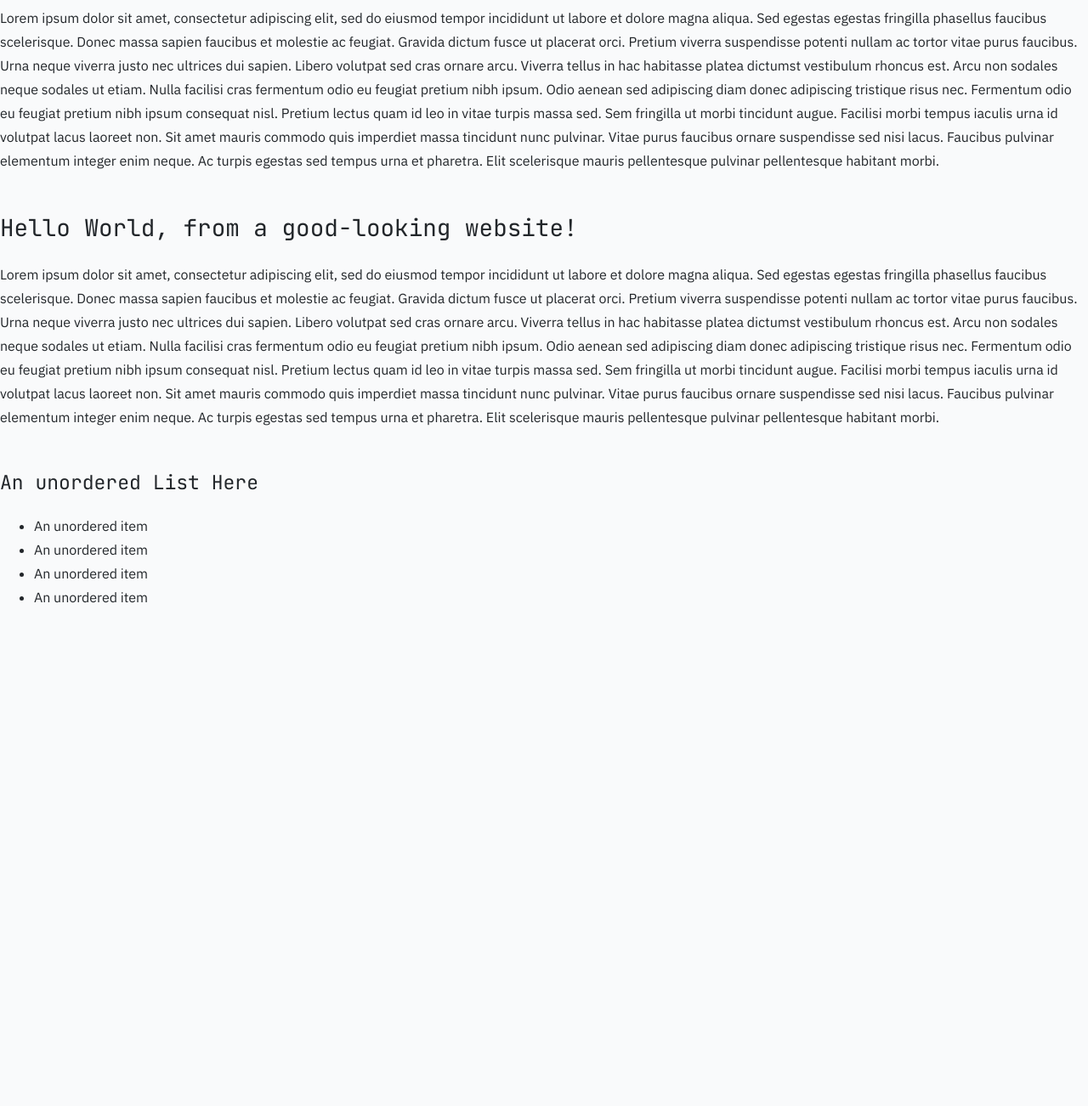
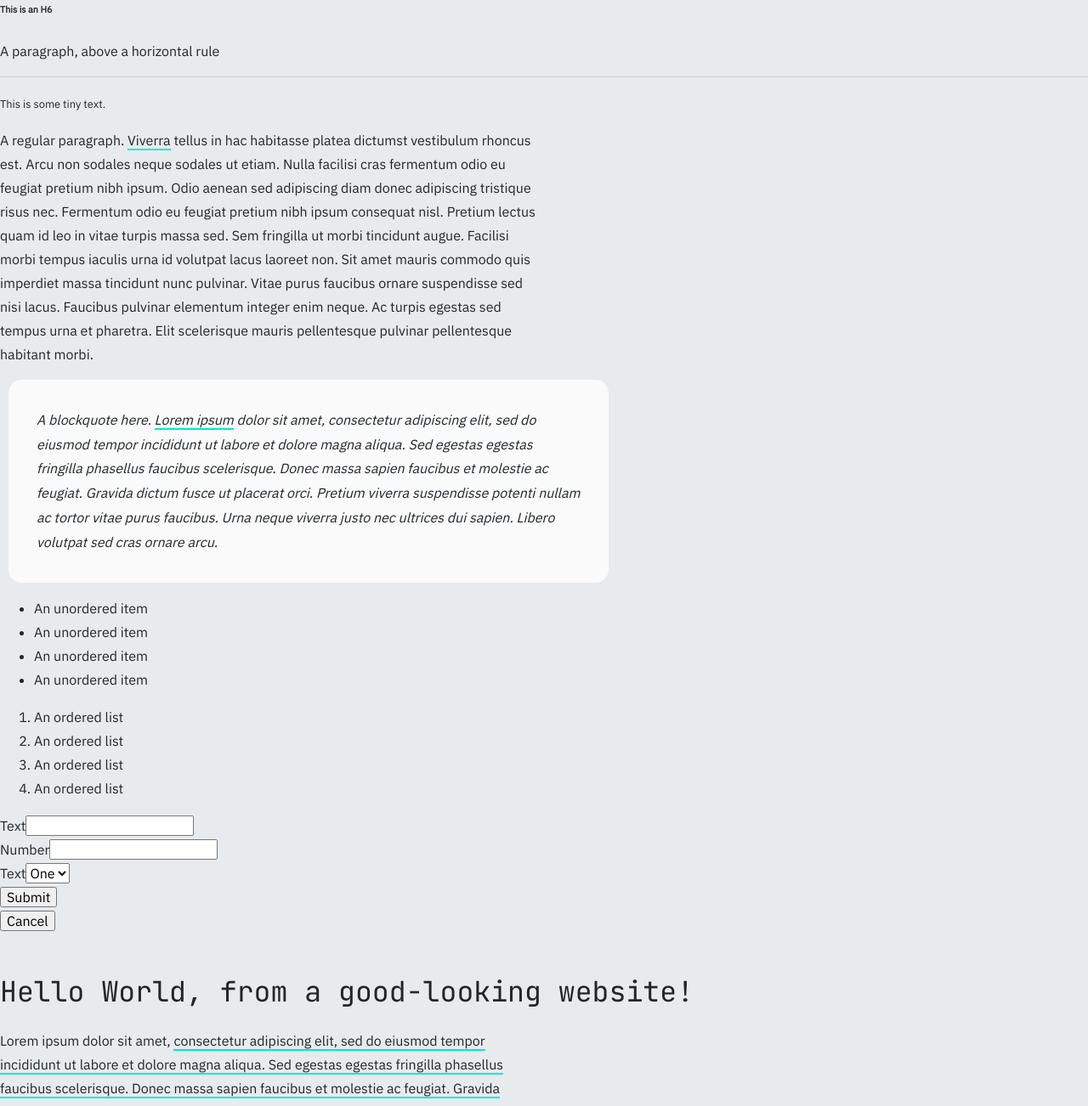
Before and after one commit to csdorman/LUT-ModernCSSDesignSystems, a website built with Parcel: page index.html in a window 1280 px wide. Shown: the part 475-1777 px from the top of the page at 85% size. Before the commit the page ends 1208 px from the top, so only its background shows below. Built offline with nearby package versions, Linux system fonts and the light colour scheme.

Commit message:
Creating Kitchen Sink HTML doc and styling p, a, blockquote

```diff
--- a/css/style.css
+++ b/css/style.css
@@ -9,7 +9,7 @@
   --yellow: hsla(51, 98%, 65%, 1);
   --darkBlue: hsla(214, 100%, 15%, 1);
   --grey: hsla(0, 0%, 75%, 1);
-  --lightGrey: hsla(210, 18%, 98%, 1);
+  --lightGrey: hsla(210, 18%, 92%, 1);
 
   /* Define color intentions */
   --background: var(--lightGrey);
@@ -35,10 +35,24 @@ body {
   font-family: var(--body-font);
   font-weight: 400;
   line-height: 1.75;
+  margin-left: 20px;
 }
 
 p {
   margin-bottom: 1rem;
+  max-width: 40em;
+}
+
+p a,
+blockquote a{
+  color: var(--black);
+  text-decoration: none;
+  border-bottom: solid 2px var(--green);
+}
+
+p a:hover,
+blockquote a:hover {
+  border-bottom: solid 3px var(--green);
 }
 
 h1, h2, h3, h4, h5 {
@@ -63,6 +77,19 @@ h5 {
   font-size: var(--h5);
 }
 
+blockquote {
+  border: 1px solid var(--white);
+  border-radius:15px;
+  background: var(--white);
+  width: 40em;
+  margin: 10px;
+  padding: 2em;
+  font-style: italic;
+  font-size: 16px;
+  font-weight: 500;
+  line-height: 1.8;
+}
+
 small, .text_small {
   font-size: var(--smallText);
 }
--- a/index.html
+++ b/index.html
@@ -26,21 +26,48 @@
 <body class="">
 
   <!-- Add your site or application content here -->
-  <h1>Hello World, from a good-looking website!</h1>
-  <p>Hello world! This is HTML5 Boilerplate.</p>
+  <h1>Hello World</h1>
+  <h1>This is an H1</h1>
+  <h2>This is an H2</h2>
+  <h3>This is an H3</h3>
+  <h4>This is an H4</h4>
+  <h5>This is an H5</h5>
+  <h6>This is an H6</h6>
+  <p>A paragraph, above a horizontal rule</p>
+  <hr />
   <small>This is some tiny text.</small>
-  <p>Lorem ipsum dolor sit amet, consectetur adipiscing elit, sed do eiusmod tempor incididunt ut labore et dolore magna aliqua. Sed egestas egestas fringilla phasellus faucibus scelerisque. Donec massa sapien faucibus et molestie ac feugiat. Gravida dictum fusce ut placerat orci. Pretium viverra suspendisse potenti nullam ac tortor vitae purus faucibus. Urna neque viverra justo nec ultrices dui sapien. Libero volutpat sed cras ornare arcu. Viverra tellus in hac habitasse platea dictumst vestibulum rhoncus est. Arcu non sodales neque sodales ut etiam. Nulla facilisi cras fermentum odio eu feugiat pretium nibh ipsum. Odio aenean sed adipiscing diam donec adipiscing tristique risus nec. Fermentum odio eu feugiat pretium nibh ipsum consequat nisl. Pretium lectus quam id leo in vitae turpis massa sed. Sem fringilla ut morbi tincidunt augue. Facilisi morbi tempus iaculis urna id volutpat lacus laoreet non. Sit amet mauris commodo quis imperdiet massa tincidunt nunc pulvinar. Vitae purus faucibus ornare suspendisse sed nisi lacus. Faucibus pulvinar elementum integer enim neque. Ac turpis egestas sed tempus urna et pharetra. Elit scelerisque mauris pellentesque pulvinar pellentesque habitant morbi.</p>
-  <h2>Hello World, from a good-looking website!</h2>
-  <p>Lorem ipsum dolor sit amet, consectetur adipiscing elit, sed do eiusmod tempor incididunt ut labore et dolore magna aliqua. Sed egestas egestas fringilla phasellus faucibus scelerisque. Donec massa sapien faucibus et molestie ac feugiat. Gravida dictum fusce ut placerat orci. Pretium viverra suspendisse potenti nullam ac tortor vitae purus faucibus. Urna neque viverra justo nec ultrices dui sapien. Libero volutpat sed cras ornare arcu. Viverra tellus in hac habitasse platea dictumst vestibulum rhoncus est. Arcu non sodales neque sodales ut etiam. Nulla facilisi cras fermentum odio eu feugiat pretium nibh ipsum. Odio aenean sed adipiscing diam donec adipiscing tristique risus nec. Fermentum odio eu feugiat pretium nibh ipsum consequat nisl. Pretium lectus quam id leo in vitae turpis massa sed. Sem fringilla ut morbi tincidunt augue. Facilisi morbi tempus iaculis urna id volutpat lacus laoreet non. Sit amet mauris commodo quis imperdiet massa tincidunt nunc pulvinar. Vitae purus faucibus ornare suspendisse sed nisi lacus. Faucibus pulvinar elementum integer enim neque. Ac turpis egestas sed tempus urna et pharetra. Elit scelerisque mauris pellentesque pulvinar pellentesque habitant morbi.</p>
-  <h3>Hello World, from a good-looking website!</h3>
-  <p>Lorem ipsum dolor sit amet, consectetur adipiscing elit, sed do eiusmod tempor incididunt ut labore et dolore magna aliqua. Sed egestas egestas fringilla phasellus faucibus scelerisque. Donec massa sapien faucibus et molestie ac feugiat. Gravida dictum fusce ut placerat orci. Pretium viverra suspendisse potenti nullam ac tortor vitae purus faucibus. Urna neque viverra justo nec ultrices dui sapien. Libero volutpat sed cras ornare arcu. Viverra tellus in hac habitasse platea dictumst vestibulum rhoncus est. Arcu non sodales neque sodales ut etiam. Nulla facilisi cras fermentum odio eu feugiat pretium nibh ipsum. Odio aenean sed adipiscing diam donec adipiscing tristique risus nec. Fermentum odio eu feugiat pretium nibh ipsum consequat nisl. Pretium lectus quam id leo in vitae turpis massa sed. Sem fringilla ut morbi tincidunt augue. Facilisi morbi tempus iaculis urna id volutpat lacus laoreet non. Sit amet mauris commodo quis imperdiet massa tincidunt nunc pulvinar. Vitae purus faucibus ornare suspendisse sed nisi lacus. Faucibus pulvinar elementum integer enim neque. Ac turpis egestas sed tempus urna et pharetra. Elit scelerisque mauris pellentesque pulvinar pellentesque habitant morbi.</p>
-  <h4>An unordered List Here</h4>
+  <p> A regular paragraph. <a href="#">Viverra</a> tellus in hac habitasse platea dictumst vestibulum rhoncus est. Arcu non sodales neque sodales ut etiam. Nulla facilisi cras fermentum odio eu feugiat pretium nibh ipsum. Odio aenean sed adipiscing diam donec adipiscing tristique risus nec. Fermentum odio eu feugiat pretium nibh ipsum consequat nisl. Pretium lectus quam id leo in vitae turpis massa sed. Sem fringilla ut morbi tincidunt augue. Facilisi morbi tempus iaculis urna id volutpat lacus laoreet non. Sit amet mauris commodo quis imperdiet massa tincidunt nunc pulvinar. Vitae purus faucibus ornare suspendisse sed nisi lacus. Faucibus pulvinar elementum integer enim neque. Ac turpis egestas sed tempus urna et pharetra. Elit scelerisque mauris pellentesque pulvinar pellentesque habitant morbi.</p>
+  <blockquote>
+    A blockquote here. <a href="#">Lorem ipsum</a> dolor sit amet, consectetur adipiscing elit, sed do eiusmod tempor incididunt ut labore et dolore magna aliqua. Sed egestas egestas fringilla phasellus faucibus scelerisque. Donec massa sapien faucibus et molestie ac feugiat. Gravida dictum fusce ut placerat orci. Pretium viverra suspendisse potenti nullam ac tortor vitae purus faucibus. Urna neque viverra justo nec ultrices dui sapien. Libero volutpat sed cras ornare arcu.
+  </blockquote>
   <ul>
     <li>An unordered item</li>
     <li>An unordered item</li>
     <li>An unordered item</li>
     <li>An unordered item</li>
   </ul>
+  <ol>
+    <li>An ordered list</li>
+    <li>An ordered list</li>
+    <li>An ordered list</li>
+    <li>An ordered list</li>
+  </ol>
+  <form>
+    <div><label for="text">Text</label><input id="text" type="text"></div>
+    <div><label for="number">Number</label><input id="number" type="text"></div>
+    <div><label for="select"></label>Text<select id="select" type="text">
+      <option value="one">One</option>
+      <option value="two">Two</option>
+    </select></div>
+    <div><button>Submit</button></div>
+    <div><button>Cancel</button></div>
+  </form>
+  <h2>Hello World, from a good-looking website!</h2>
+  <p>Lorem ipsum dolor sit amet, <a href="#">consectetur<a/> adipiscing elit, sed do eiusmod tempor incididunt ut labore et dolore magna aliqua. Sed egestas egestas fringilla phasellus faucibus scelerisque. Donec massa sapien faucibus et molestie ac feugiat. Gravida dictum fusce ut placerat orci. Pretium viverra suspendisse potenti nullam ac tortor vitae purus faucibus. Urna neque viverra justo nec ultrices dui sapien. Libero volutpat sed cras ornare arcu. Viverra tellus in hac habitasse platea dictumst vestibulum rhoncus est. Arcu non sodales neque sodales ut etiam. Nulla facilisi cras fermentum odio eu feugiat pretium nibh ipsum. Odio aenean sed adipiscing diam donec adipiscing tristique risus nec. Fermentum odio eu feugiat pretium nibh ipsum consequat nisl. Pretium lectus quam id leo in vitae turpis massa sed. Sem fringilla ut morbi tincidunt augue. Facilisi morbi tempus iaculis urna id volutpat lacus laoreet non. Sit amet mauris commodo quis imperdiet massa tincidunt nunc pulvinar. Vitae purus faucibus ornare suspendisse sed nisi lacus. Faucibus pulvinar elementum integer enim neque. Ac turpis egestas sed tempus urna et pharetra. Elit scelerisque mauris pellentesque pulvinar pellentesque habitant morbi.</p>
+  <h3>Hello World, from a good-looking website!</h3>
+  <p>Lorem ipsum dolor sit amet, consectetur adipiscing elit, sed do eiusmod tempor incididunt ut labore et dolore magna aliqua. Sed egestas egestas fringilla phasellus faucibus scelerisque. Donec massa sapien faucibus et molestie ac feugiat. Gravida dictum fusce ut placerat orci. Pretium viverra suspendisse potenti nullam ac tortor vitae purus faucibus. Urna neque viverra justo nec ultrices dui sapien. Libero volutpat sed cras ornare arcu. Viverra tellus in hac habitasse platea dictumst vestibulum rhoncus est. Arcu non sodales neque sodales ut etiam. Nulla facilisi cras fermentum odio eu feugiat pretium nibh ipsum. Odio aenean sed adipiscing diam donec adipiscing tristique risus nec. Fermentum odio eu feugiat pretium nibh ipsum consequat nisl. Pretium lectus quam id leo in vitae turpis massa sed. Sem fringilla ut morbi tincidunt augue. Facilisi morbi tempus iaculis urna id volutpat lacus laoreet non. Sit amet mauris commodo quis imperdiet massa tincidunt nunc pulvinar. Vitae purus faucibus ornare suspendisse sed nisi lacus. Faucibus pulvinar elementum integer enim neque. Ac turpis egestas sed tempus urna et pharetra. Elit scelerisque mauris pellentesque pulvinar pellentesque habitant morbi.</p>
+  <h4>An unordered List Here</h4>
+
   <script src="js/vendor/modernizr-3.11.2.min.js"></script>
   <script src="js/plugins.js"></script>
   <script src="js/main.js"></script>
```
